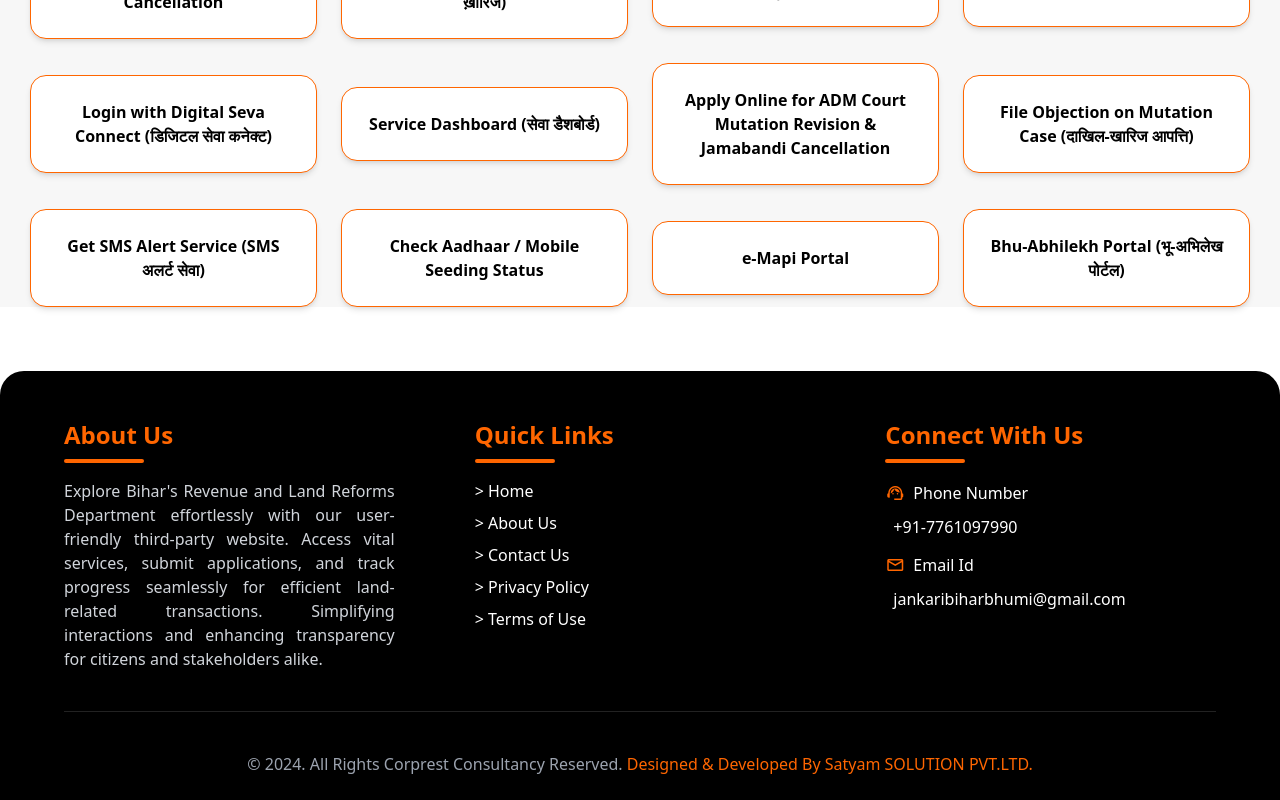
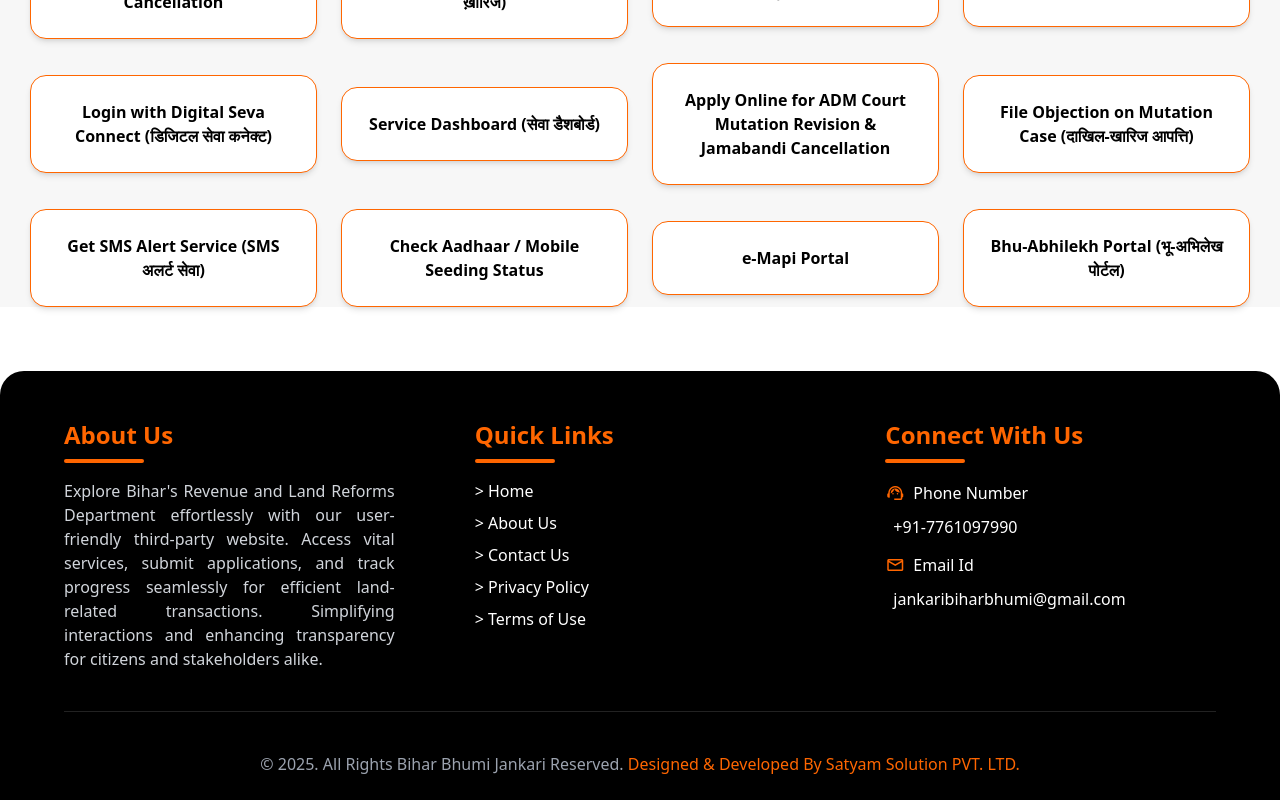
Before and after one commit to satyamkumarjha9966/bihar-bhumi-new, a React (Vite) app: page / in a window 1280 px wide. Shown: the part 929-1729 px from the top of the page. Built offline with nearby package versions, Linux system fonts and the light colour scheme.

Commit message:
company update

```diff
--- a/src/components/Footer.jsx
+++ b/src/components/Footer.jsx
@@ -105,9 +105,9 @@ function Footer() {
       <div className="h-[1px] bg-[#222] my-10"></div>
       <div className="font-medium text-center text-gray-400">
         <span>
-          © 2024. All Rights Corprest Consultancy Reserved.{" "}
+          © 2025. All Rights Bihar Bhumi Jankari Reserved.{" "}
           <span className="text-[#FF6600]">
-            Designed & Developed By Satyam SOLUTION PVT.LTD.
+            Designed & Developed By Satyam Solution PVT. LTD.
           </span>
         </span>
       </div>
```
